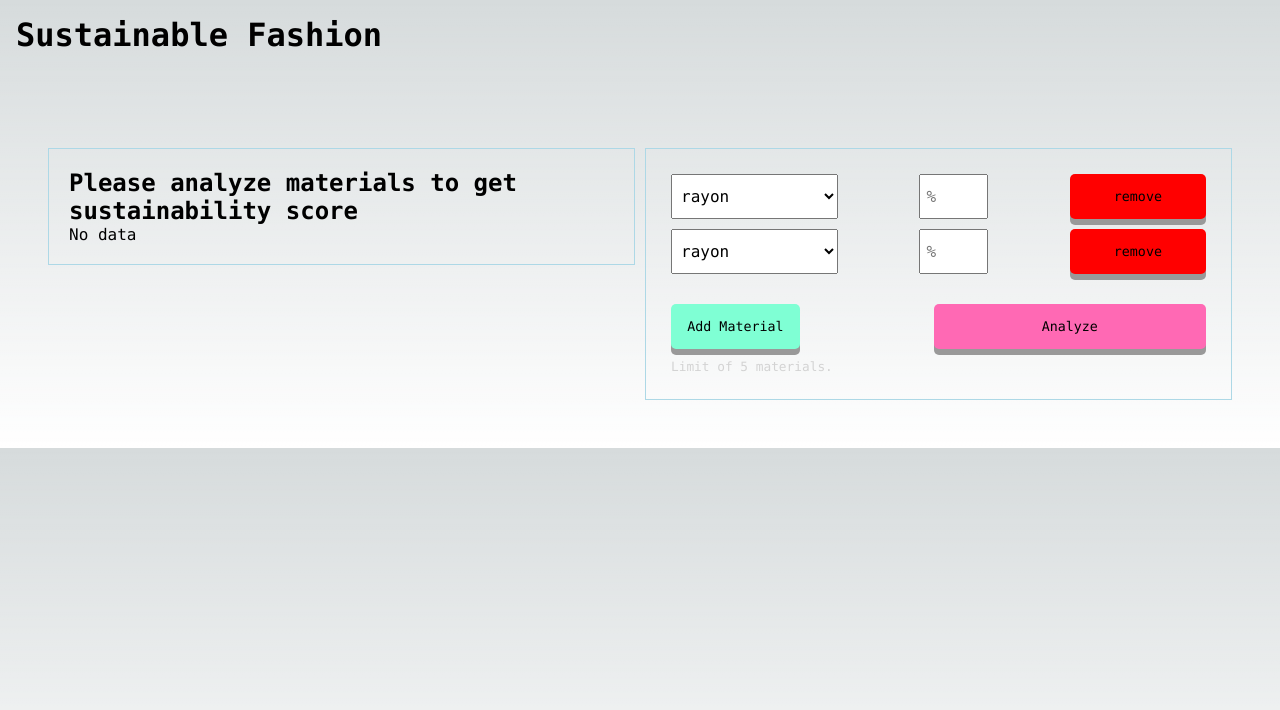
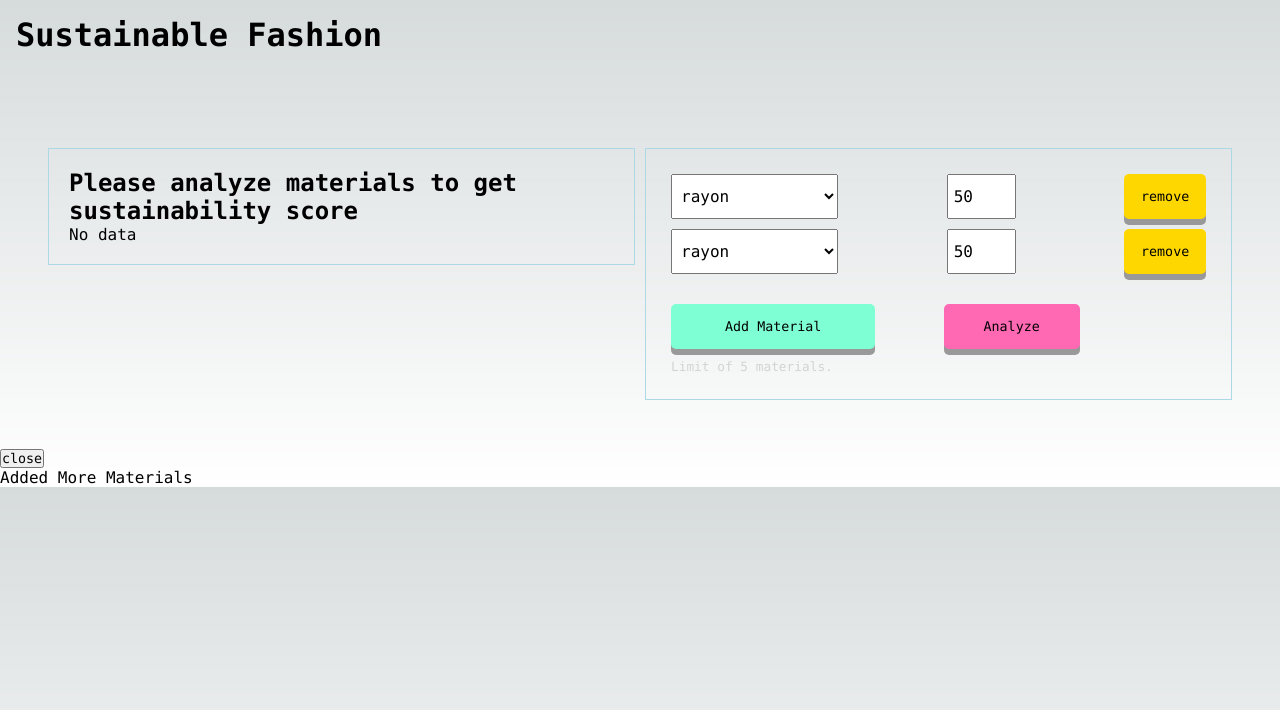
Before and after one commit to riceball1/sustainable-fashion, a Next.js app: page / in a window 1280 px wide. Both pictures are taken after a click on the button "Add Material". Shown: the top 710 px of the page. Built offline with nearby package versions, Linux system fonts and the light colour scheme.

Commit message:
Add toast -- wip

```diff
--- a/src/components/form.tsx
+++ b/src/components/form.tsx
@@ -1,27 +1,41 @@
 import styles from "@/styles/Form.module.css";
 import { useState } from "react";
 import MaterialOptions from "@/components/materialOptions";
-import Button from "@/components/button"
+import Button from "@/components/button";
 import { Material } from "@/interfaces/types";
 
 interface Props {
-    // onCalculateSustainabilityScore: (Material[]) => Material[];
+  // onCalculateSustainabilityScore: (Material[]) => Material[];
+  onHandleToast: () => void;
 }
 
-function Form() {
+function Form({onHandleToast}) {
   const [state, setState] = useState([
-    { id: 1, name: "null", percentage: 0 },
-    { id: 2, name: "null", percentage: 0 },
+    { id: 1, name: "rayon", percentage: 50 },
+    { id: 2, name: "organic cotton", percentage: 50 },
   ]);
 
+  const [error, setError] = useState(false);
+
   const handleAnalyzeMaterials = () => {
-    console.log('Analyze materials')
+    setError(false);
+    const percentageTotal = state
+      .map((item) => item.percentage)
+      .reduce((total, sum) => (total += sum), 0);
+
+    console.log(percentageTotal)
+    if (percentageTotal !== 100) {
+      setError(true);
+    }
+    console.log("Analyze materials");
     // onCalculateSustainabilityScore(state)
-  }
+    onHandleToast('Analyze Materials')
+  };
 
   const handleAddMaterial = () => {
     if (state.length < 5) {
       console.log("Add more material");
+      onHandleToast('Added More Materials')
       // update the state so it will include additional material
     }
 
@@ -29,26 +43,44 @@ function Form() {
   };
 
   const handleRemoveMaterial = () => {
-    if(state.length > 1) {
-        console.log('Remove material')
+    if (state.length > 1) {
+      console.log("Remove material");
+      onHandleToast('Removed Material')
     }
     // do nothing if there's only one item left
-  }
+  };
 
   return (
     <div className={styles.form}>
       <div className={styles.formInputs}>
         {state.map((item) => {
-          return <MaterialOptions onRemoveMaterial={handleRemoveMaterial} key={item.name} onChangePercentage={() => {}} onSelectMaterial={() => {}}/>;
+          return (
+            <MaterialOptions
+              onRemoveMaterial={handleRemoveMaterial}
+              key={item.name}
+              onChangePercentage={() => {}}
+              onSelectMaterial={() => {}}
+              percentage={item.percentage}
+            />
+          );
         })}
       </div>
 
       <div className={styles.buttons}>
         <div>
-          <Button onClick={handleAddMaterial} text="Add Material" type="secondary"/>
+          <Button
+            onClick={handleAddMaterial}
+            text="Add Material"
+            type="secondary"
+          />
           <p className={styles.message}>Limit of 5 materials.</p>
         </div>
-        <Button onClick={handleAnalyzeMaterials} text="Analyze" />
+        <div>
+          <Button onClick={handleAnalyzeMaterials} text="Analyze" />
+          {error && (
+            <p className={styles.messageError}>Error! total needs to be 100%</p>
+          )}
+        </div>
       </div>
     </div>
   );
--- a/src/components/materialOptions.tsx
+++ b/src/components/materialOptions.tsx
@@ -5,9 +5,10 @@ interface MaterialOptions {
     onRemoveMaterial: () => void;
     onChangePercentage: () => void;
     onSelectMaterial: () => void;
+    percentage: number;
 }
 
-function MaterialOptions({onRemoveMaterial, onChangePercentage, onSelectMaterial} : MaterialOptions)  {
+function MaterialOptions({onRemoveMaterial, onChangePercentage, onSelectMaterial, percentage} : MaterialOptions)  {
 
 
   return (
@@ -23,7 +24,7 @@ function MaterialOptions({onRemoveMaterial, onChangePercentage, onSelectMaterial
         <option value="lyocell">lyocell</option>
         <option value="organic-cotton">organic cotton</option>
       </select>
-      <input type="number" placeholder="%" onChange={onChangePercentage} className={styles.materialOptionsInput} min={1} max={100} required/>
+      <input type="number" placeholder="%" onChange={onChangePercentage} className={styles.materialOptionsInput} min={1} max={100} required value={percentage}/>
       <Button onClick={onRemoveMaterial} text="remove" type="alert"/>
     </div>
   );
--- /dev/null
+++ b/src/components/toast.tsx
@@ -0,0 +1,18 @@
+import styles from '@/styles/Toast.module.css';
+
+interface Props {
+    closeToast: () => void;
+    isToastOpen?: boolean;
+    message?: string;
+}
+
+function Toast({isToastOpen=false, message = "No message provided.", closeToast } : Props) {
+    return <div className={`${styles.toast}${isToastOpen ? styles.show : ""}`}>
+        <button onClick={closeToast}>close</button>
+        <p>
+            {message}
+            </p>
+            </div>
+}
+
+export default Toast;
--- a/src/pages/index.tsx
+++ b/src/pages/index.tsx
@@ -1,11 +1,12 @@
 import Head from "next/head";
-import { useState } from "react";
+import { useEffect, useState } from "react";
 import { Inter } from "@next/font/google";
 import styles from "@/styles/Home.module.css";
 import Result from '@/components/result';
 import Form from '@/components/form';
 import {calculcateSustainablity} from '@/helper/helper';
 import { Material } from "@/interfaces/types";
+import Toast from "@/components/toast";
 
 
 export default function Home() {
@@ -14,6 +15,14 @@ export default function Home() {
 
   const handleCalculateScore = (materials : Material[]) => {
     calculcateSustainablity(materials)
+  }
+
+  const [showToast, setShowToast] = useState(false);
+  const [toastMessage, setToastMessage] = useState("")
+
+  const handleToast = (message : string) => {
+    setToastMessage(message)
+    setShowToast(true)
   }
 
   return (
@@ -30,9 +39,10 @@ export default function Home() {
       <main className={styles.main}>
           <div className={styles.container}>
             <section className={styles.section}><Result score={sustainabilityScore} data={{}} /></section>
-            <section className={styles.section}><Form /></section>
+            <section className={styles.section}><Form onHandleToast={handleToast} /></section>
           </div>
       </main>
+      <Toast message={toastMessage} isToastOpen={showToast} closeToast={() => setShowToast(false)} />
     </>
   );
 }
--- a/src/styles/Button.module.css
+++ b/src/styles/Button.module.css
@@ -25,6 +25,6 @@
 }
 
 .alert {
-  background-color: red;
-  width: 25%;
+  background-color: gold;
+  width: 15%;
 }
--- a/src/styles/Form.module.css
+++ b/src/styles/Form.module.css
@@ -4,6 +4,10 @@
     align-self: center;
     margin-top: 20px;
     width: 100%;
+}
+
+.buttons div {
+    width: 50%;
 }
 
 .formInputs {
@@ -18,8 +22,12 @@
     flex-direction: column;
 }
 
-.message {
+.message, .messageError {
     font-size: 0.8rem;
     color: lightgray;
     padding: 5px;
 }
+
+.messageError {
+    color: red;
+}
--- /dev/null
+++ b/src/styles/Toast.module.css
@@ -0,0 +1,65 @@
+.toast {
+  visibility: hidden; /* Hidden by default. Visible on click */
+  min-width: 250px; /* Set a default minimum width */
+  background-color: white; /* Black background color */
+  color: black; /* White text color */
+  text-align: center; /* Centered text */
+  border-radius: 2px; /* Rounded borders */
+  padding: 16px; /* Padding */
+  z-index: 1; /* Add a z-index if needed */
+  left: 50%; /* Center the snackbar */
+  bottom: 30px; /* 30px from the bottom */
+}
+
+.toast.show {
+  visibility: visible; /* Show the snackbar */
+  /* Add animation: Take 0.5 seconds to fade in and out the snackbar.
+    However, delay the fade out process for 2.5 seconds */
+  -webkit-animation: fadein 0.5s, fadeout 0.5s 2.5s;
+  animation: fadein 0.5s, fadeout 0.5s 2.5s;
+}
+
+/* Animations to fade the snackbar in and out */
+@-webkit-keyframes fadein {
+  from {
+    bottom: 0;
+    opacity: 0;
+  }
+  to {
+    bottom: 30px;
+    opacity: 1;
+  }
+}
+
+@keyframes fadein {
+  from {
+    bottom: 0;
+    opacity: 0;
+  }
+  to {
+    bottom: 30px;
+    opacity: 1;
+  }
+}
+
+@-webkit-keyframes fadeout {
+  from {
+    bottom: 30px;
+    opacity: 1;
+  }
+  to {
+    bottom: 0;
+    opacity: 0;
+  }
+}
+
+@keyframes fadeout {
+  from {
+    bottom: 30px;
+    opacity: 1;
+  }
+  to {
+    bottom: 0;
+    opacity: 0;
+  }
+}
```
